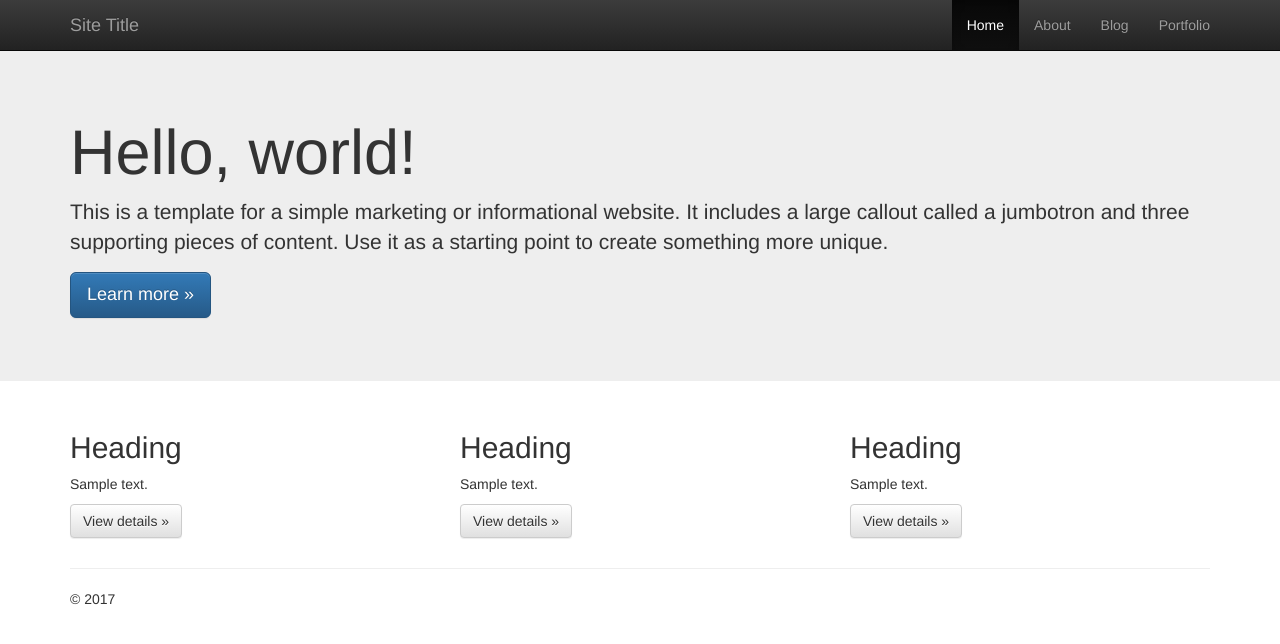
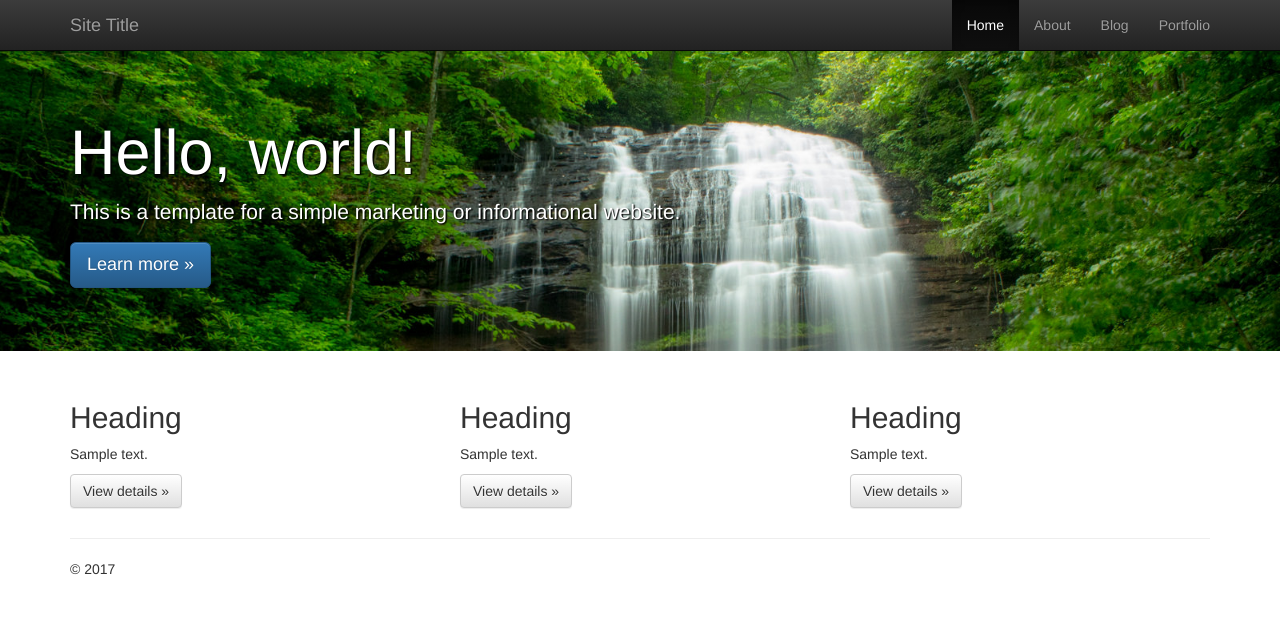
Before and after one commit to Darrius1121/initializr-bootstrap-site-template, a plain HTML site: page index.html in a window 1280 px wide. Drawn offline with nearby package versions, Linux system fonts and the light colour scheme.

Commit message:
Add a background image to the jumbotron along with drop shadow for text readability.

```diff
--- a/css/main.css
+++ b/css/main.css
@@ -3,3 +3,12 @@
 /* ==========================================================================
    Author's custom styles
    ========================================================================== */
+
+.jumbotron {
+  background-image: url("../img/waterfall-image-by-space-lizard-pearson-falls1-flickr.jpg");
+  /* Image usage rights listed as Public Domain by photographer on Flickr: https://flic.kr/p/VqhuEw */
+  background-repeat: no-repeat;
+  background-size: cover;
+  color: white;
+  text-shadow: black 0.1em 0.1em 0.1em;
+}
--- a/index.html
+++ b/index.html
@@ -49,7 +49,7 @@
     <div class="jumbotron">
       <div class="container">
         <h1>Hello, world!</h1>
-        <p>This is a template for a simple marketing or informational website. It includes a large callout called a jumbotron and three supporting pieces of content. Use it as a starting point to create something more unique.</p>
+        <p>This is a template for a simple marketing or informational website.</p>
         <p><a class="btn btn-primary btn-lg" href="#" role="button">Learn more &raquo;</a></p>
       </div>
     </div>
```
Also changed, not shown: img/waterfall-image-by-space-lizard-pearson-falls1-flickr.jpg (added).
